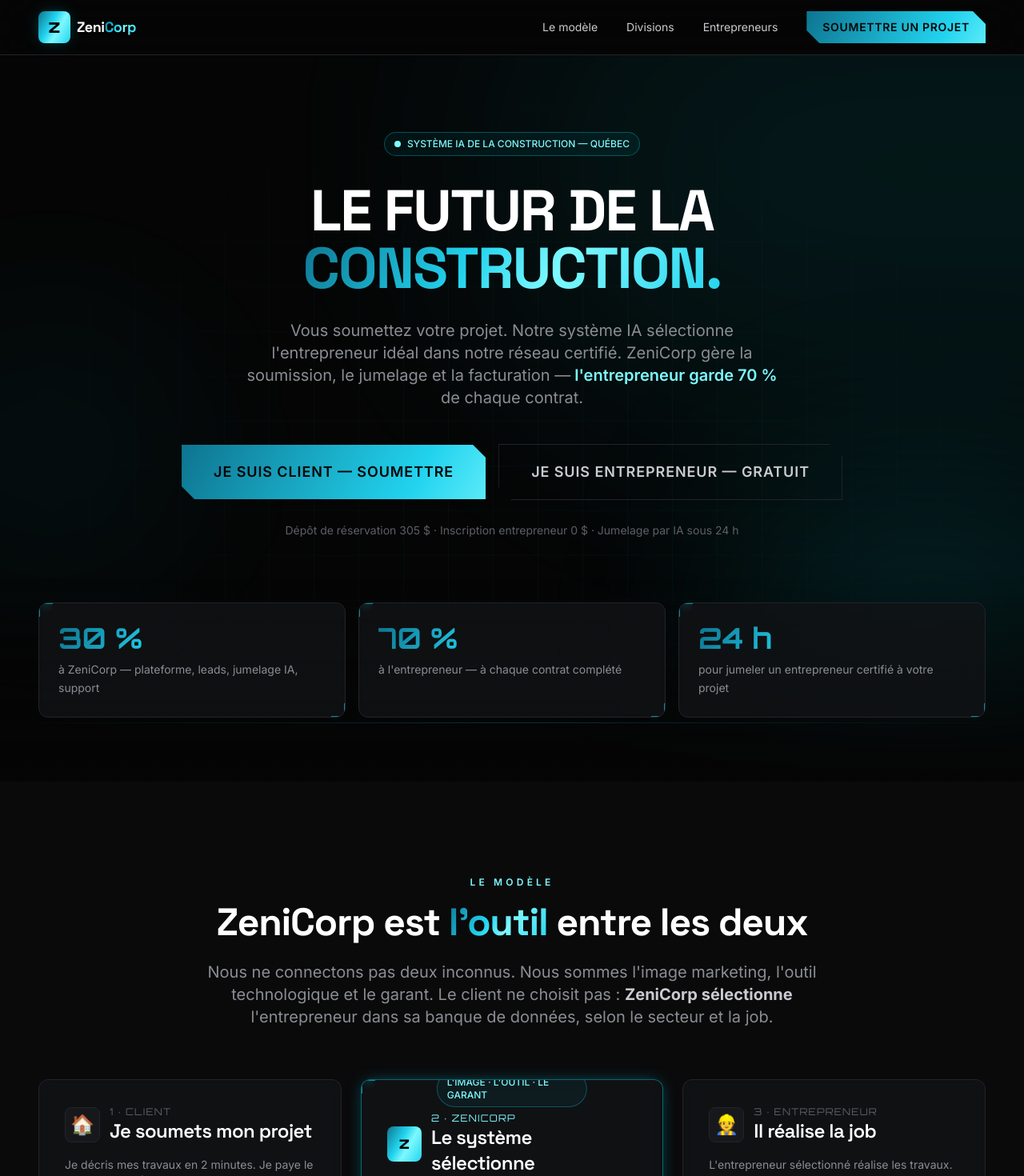
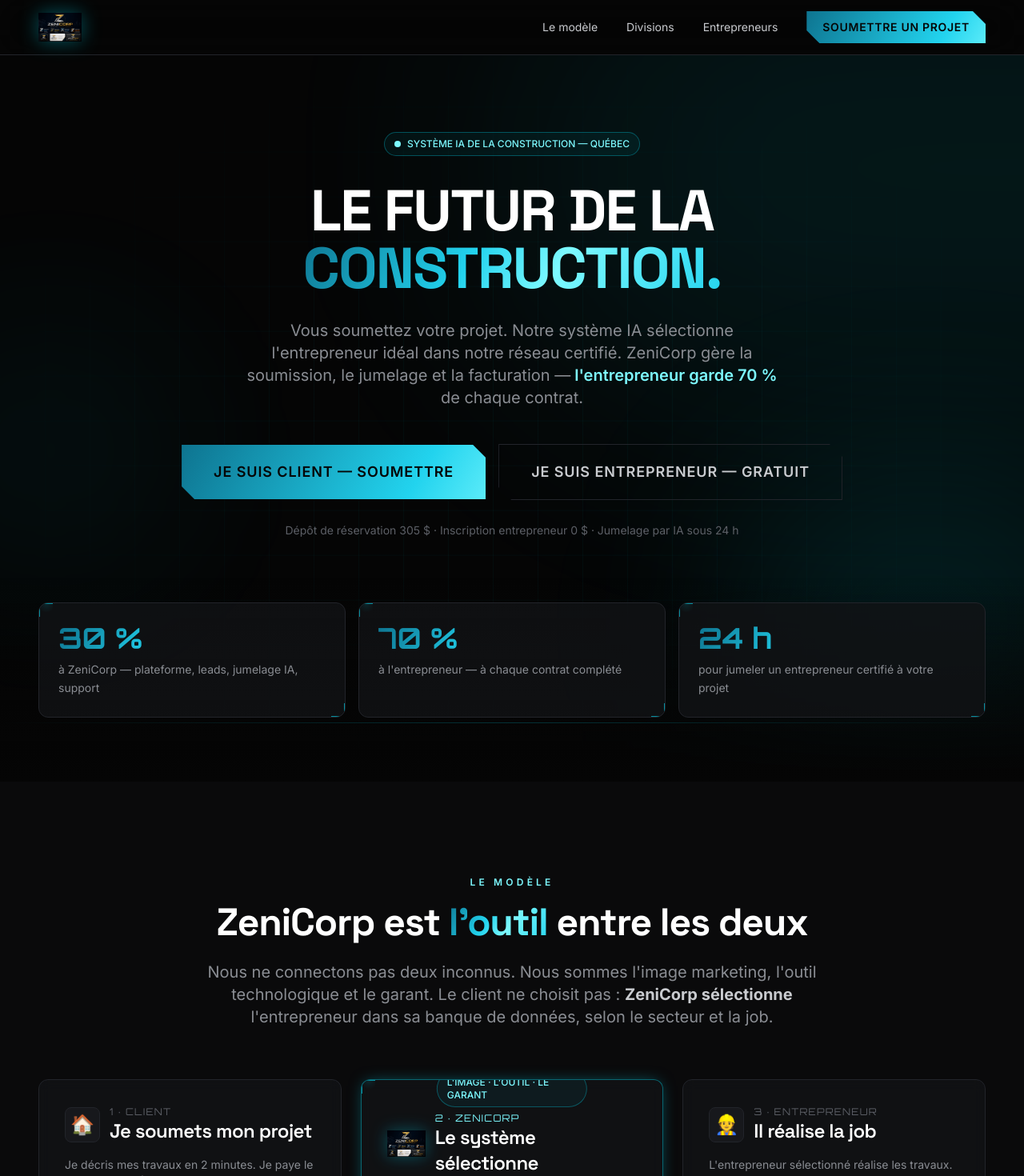
Before and after one commit to Alexandre08626/zenicorp-platform, a Next.js app: page / in a window 1280 px wide. Shown: the top 1470 px of the page at 80% size. Built offline with nearby package versions, Linux system fonts and the light colour scheme.

Commit message:
Integrer le logo ZeniCorp officiel dans header, footer et section modele

```diff
--- a/src/app/layout.tsx
+++ b/src/app/layout.tsx
@@ -92,12 +92,7 @@ export default function RootLayout({
         <header className="sticky top-0 z-50 bg-black/80 backdrop-blur-xl border-b border-line">
           <div className="container-zenicorp flex items-center justify-between py-3.5">
             <a href="/" className="flex items-center gap-2 group">
-              <div className="relative w-10 h-10 grid place-items-center rounded-lg bg-cyan-gradient shadow-glow-cyan-sm">
-                <span className="font-tech font-black text-black text-lg leading-none">Z</span>
-              </div>
-              <span className="font-heading text-lg font-bold tracking-tight">
-                Zeni<span className="text-gradient-cyan">Corp</span>
-              </span>
+              <img src="/logo.png" alt="ZeniCorp" className="h-9 w-auto drop-shadow-[0_0_12px_rgba(0,229,255,0.35)]" />
             </a>
 
             <nav className="hidden md:flex items-center gap-9">
@@ -119,12 +114,7 @@ export default function RootLayout({
             <div className="grid grid-cols-1 md:grid-cols-4 gap-10">
               <div className="md:col-span-2">
                 <a href="/" className="flex items-center gap-2 mb-4">
-                  <div className="relative w-9 h-9 grid place-items-center rounded-lg bg-cyan-gradient">
-                    <span className="font-tech font-black text-black text-base leading-none">Z</span>
-                  </div>
-                  <span className="font-heading text-lg font-bold">
-                    Zeni<span className="text-gradient-cyan">Corp</span>
-                  </span>
+                  <img src="/logo.png" alt="ZeniCorp" className="h-8 w-auto drop-shadow-[0_0_10px_rgba(0,229,255,0.3)]" />
                 </a>
                 <p className="text-sm text-muted leading-relaxed max-w-sm">
                   La plateforme technologique qui connecte les clients et les entrepreneurs certifiés du Québec.
--- a/src/app/page.tsx
+++ b/src/app/page.tsx
@@ -108,7 +108,7 @@ export default function HomePage() {
             <div className="panel panel-glow corner p-8 border-cyan/40 shadow-glow-cyan-sm relative">
               <div className="absolute -top-3 left-1/2 -translate-x-1/2 tech-chip">L'IMAGE · L'OUTIL · LE GARANT</div>
               <div className="flex items-center gap-3 mb-4 mt-2">
-                <div className="w-11 h-11 grid place-items-center rounded-lg bg-cyan-gradient font-tech font-black text-black">Z</div>
+                <img src="/logo.png" alt="ZeniCorp" className="w-12 h-9 object-contain drop-shadow-[0_0_10px_rgba(0,229,255,0.3)]" />
                 <div>
                   <div className="font-tech text-xs uppercase tracking-widest text-cyanBright">2 · ZeniCorp</div>
                   <h3 className="heading-3">Le système sélectionne</h3>
```
Also changed, not shown: public/logo.png.
